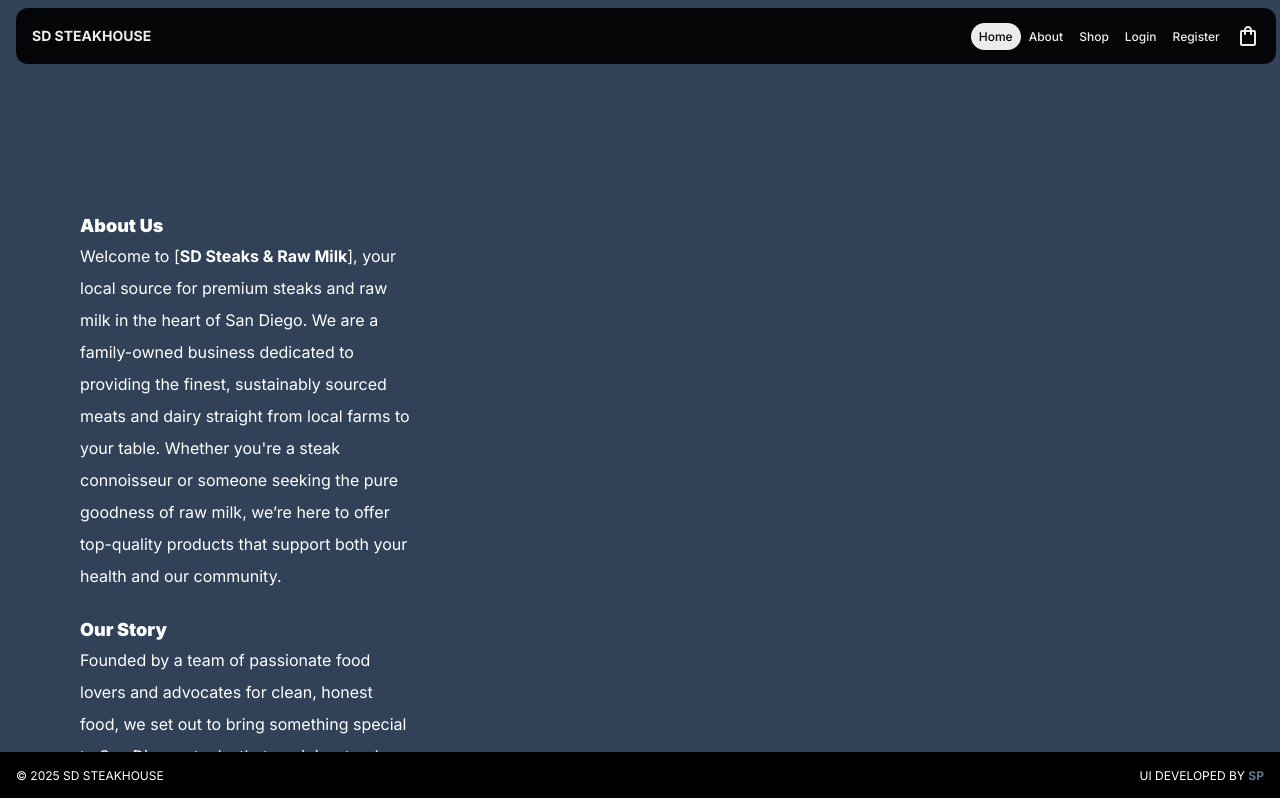
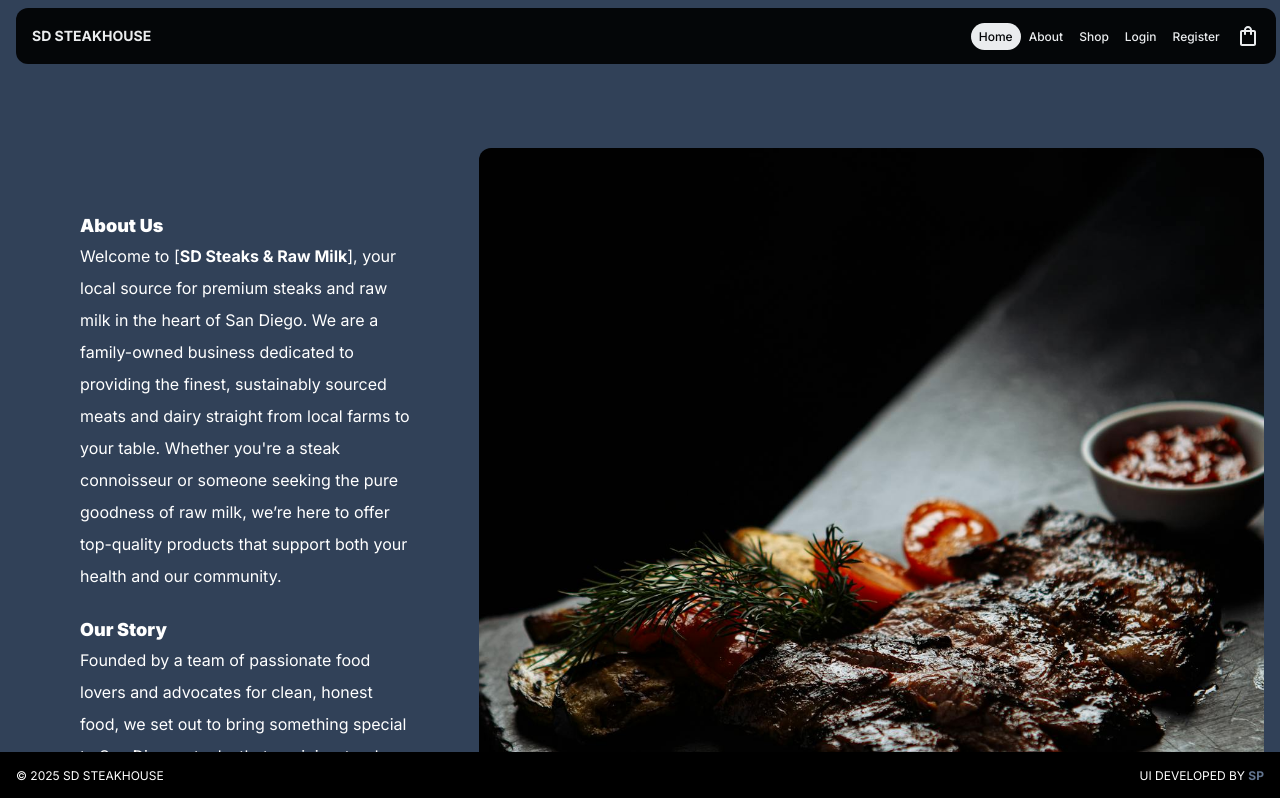
Before and after one commit to mrstevedev/framer-motion-ui, a React (Vite) app: page /about in a window 1280 px wide. Shown: the top 798 px of the page. Built offline with nearby package versions, Linux system fonts and the light colour scheme; a web font is replaced by a local one.

Commit message:
chore: update to image element

```diff
--- a/src/components/Banner/AboutBanner.tsx
+++ b/src/components/Banner/AboutBanner.tsx
@@ -1,8 +1,9 @@
 export default function AboutBanner({ image, blur }: { image: string; blur: string }) {
-    console.log("blur", blur);
     return (
         <div
-            className={`lg:w-[1160px] blur-[${blur}] transition duration-500 ease-in-out hover:opacity-80 h-210 overflow-hidden rounded-xl bg-[url(/${image})] bg-cover bg-center relative`}
-        ></div>
+            className={`lg:w-[1160px] blur-[${blur}] transition duration-500 ease-in-out hover:opacity-80 h-230 overflow-hidden rounded-xl`}
+        >
+            <img src={image} alt="" className="w-full h-full object-cover" />
+        </div>
     );
 }
```
